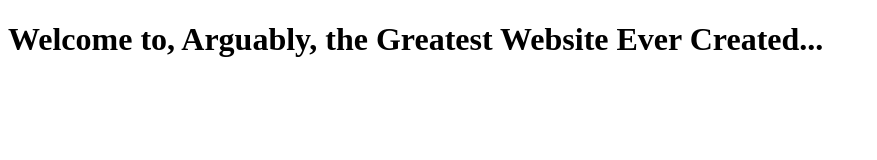
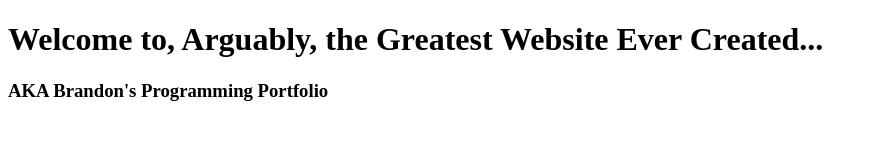
Before and after one commit to brandonmelillo/brandonmelillo.github.io, a plain HTML site: page index.html in a window 1280 px wide. Shown: the whole page, without its empty margins (0-877 px from the left). Drawn offline with Linux system fonts and the light colour scheme.

Commit message:
Update index.html

```diff
--- a/index.html
+++ b/index.html
@@ -7,6 +7,7 @@
     <body>
 
     <h1>Welcome to, Arguably, the Greatest Website Ever Created...</h1>
+        <h3>AKA Brandon's Programming Portfolio</h3>
 
     </body>
 </html>
```
